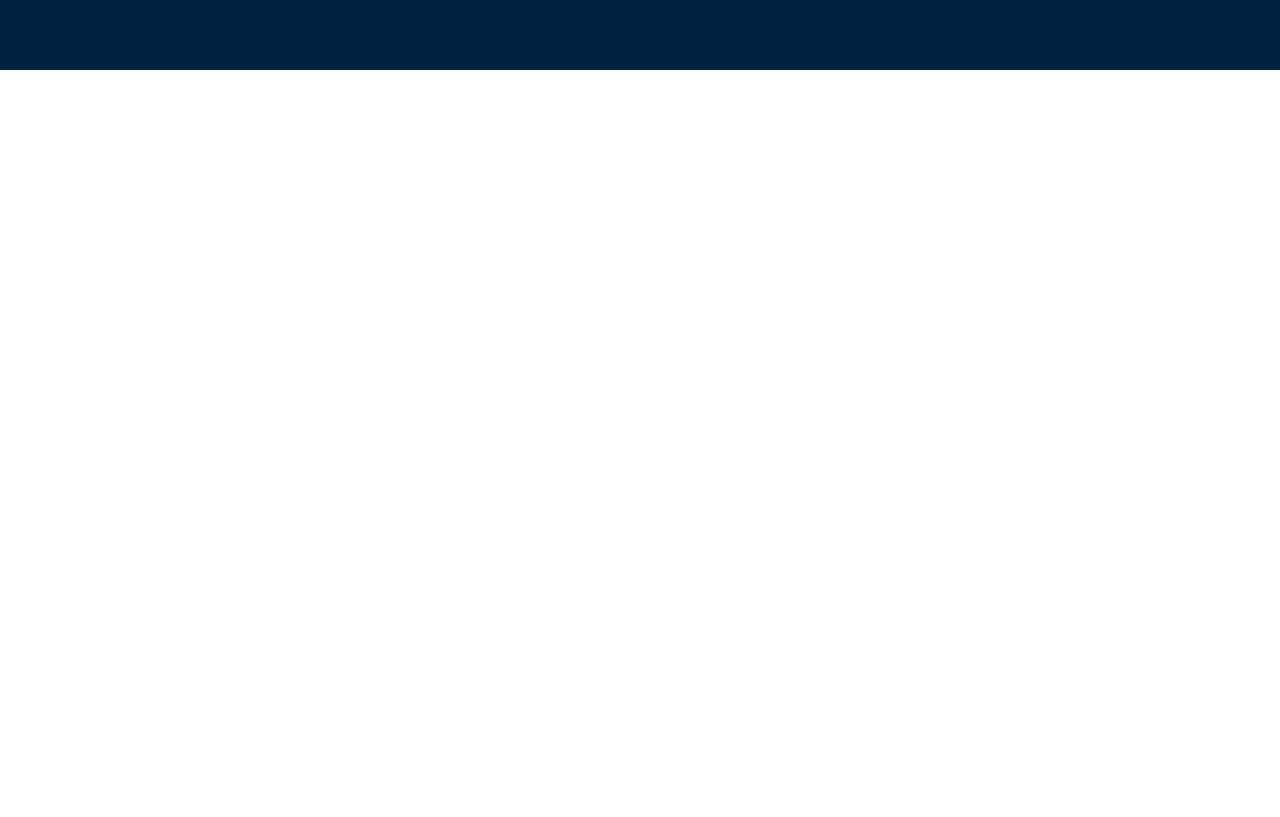
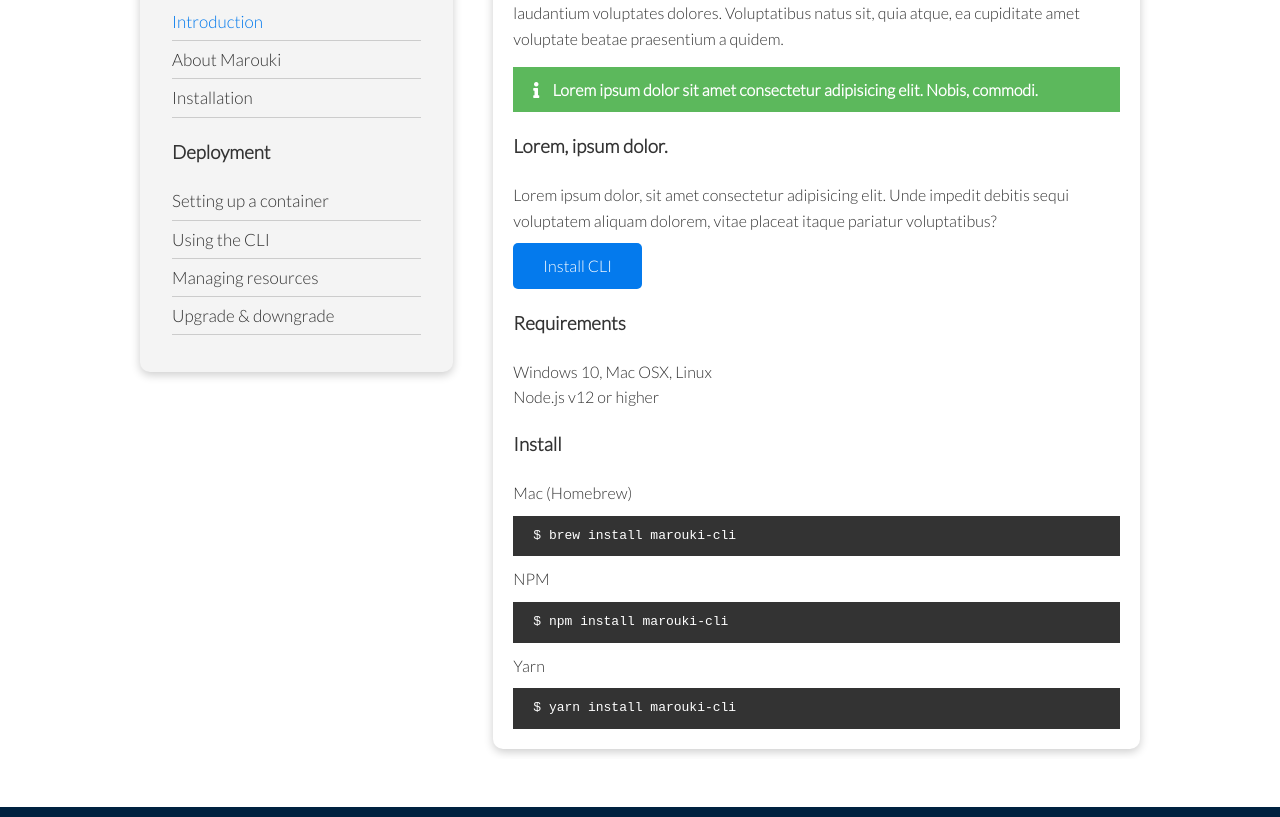
Before and after one commit to Salah-Dirchaoui/marouki-website, a plain HTML site: page docs.html in a window 1280 px wide. Shown: the part 486-1303 px from the top of the page. Before the commit the page ends 800 px from the top, so only its background shows below. Drawn offline with Linux system fonts and the light colour scheme.

Commit message:
Second part of docs page completed

```diff
--- a/css/style.css
+++ b/css/style.css
@@ -5,6 +5,8 @@
   --secondary-color:#1c3fa8;
   --dark-color:#002240;
   --light-color:#f4f4f4;
+  --success-color:#5cb85c;
+  --error-color:#d9534f;
 
 }
 * {
@@ -34,6 +36,11 @@
 }
 img{
   width:100%;
+}
+code,pre{
+  background-color: #333;
+  color: #fff;
+  padding:10px;
 }
 /* Navbar */
 .navbar{
@@ -174,7 +181,22 @@
   grid-column: 1 / span 2;
 }
 /* Docs */
-
+.docs-main h3{
+  margin:  20px 0;
+}
+.docs-main .grid{
+  grid-template-columns: 1fr 2fr;
+  align-items: flex-start;
+}
+.docs-main nav ul li{
+  font-size: 17px;
+  padding-bottom: 5px;
+  margin-bottom: 5px;
+  border-bottom: 1px solid #ccc;
+}
+.docs-main a:hover{
+  font-weight: bold;
+}
 /* Footer */
 .footer .social a{
   margin:0 10px;
--- a/css/utilities.css
+++ b/css/utilities.css
@@ -57,6 +57,19 @@
 .btn-dark a {
   color: #fff;
 }
+/* Text colors*/
+.text-primary{
+  color: var(--primary-color);
+}
+.text-secondary{
+  color: var(--secondary-color);
+}
+.text-dark{
+  color: var(--dark-color);
+}
+.text-light{
+  color: var(--light-color);
+}
 /* Text sizes */
 .lead{
   font-size: 20px;
@@ -75,6 +88,24 @@
 }
 .text-center{
   text-align: center;
+}
+/* Alert */
+.alert{
+  background-color: var(--light-color);
+  padding:10px 20px;
+  font-weight: bold;
+  margin: 15px 0;
+}
+.alert i{
+  margin-right: 10px;
+}
+.alert-success{
+  background-color: var(--success-color);
+  color: #fff;
+}
+.alert-error{
+  background-color: var(--error-color);
+  color: #fff;
 }
 .flex{
   display: flex;
--- a/docs.html
+++ b/docs.html
@@ -34,6 +34,58 @@
       <img src="images/docs.png" alt="">
     </div>
   </section>
+<!-- Docs Main -->
+ <section class="docs-main my-4">
+   <div class="container grid">
+     <div class="card bg-light p-3">
+       <h3 class="my-2">
+         Essentials
+       </h3>
+       <nav>
+         <ul>
+           <li><a href="#" class="text-primary">Introduction</a></li>
+           <li><a href="#">About Marouki</a></li>
+           <li><a href="#">Installation</a></li>
+         </ul>
+       </nav>
+       <h3 class="my-2">
+        Deployment
+      </h3>
+      <nav>
+        <ul>
+          <li><a href="#">Setting up a container</a></li>
+          <li><a href="#">Using the CLI</a></li>
+          <li><a href="#">Managing resources</a></li>
+          <li><a href="#">Upgrade & downgrade</a></li>
+        </ul>
+      </nav>
+     </div>
+     <div class="card">
+       <h2>Introduction</h2>
+       <p>Lorem ipsum dolor sit, amet consectetur adipisicing elit. Odio earum ipsam ex est omnis laudantium voluptates dolores. Voluptatibus natus sit, quia atque, ea cupiditate amet voluptate beatae praesentium a quidem.</p>
+       <div class="alert alert-success">
+         <i class="fas fa-info"></i> Lorem ipsum dolor sit amet consectetur adipisicing elit. Nobis, commodi.
+       </div>
+       <h3>Lorem, ipsum dolor.</h3>
+       <p>Lorem ipsum dolor, sit amet consectetur adipisicing elit. Unde impedit debitis sequi voluptatem aliquam dolorem, vitae placeat itaque pariatur voluptatibus?</p>
+       <a href="#" class="btn btn-primary">Install CLI</a>
+       <h3>Requirements</h3>
+       <ul>
+         <li>Windows 10, Mac OSX, Linux</li>
+         <li>Node.js v12 or higher</li>
+       </ul>
+       <h3>Install</h3>
+       <p>Mac (Homebrew)</p>
+       <pre><code>$ brew install marouki-cli</code></pre>
+       <p>NPM</p>
+       <pre><code>$ npm install marouki-cli</code></pre>
+       <p>Yarn</p>
+       <pre><code>$ yarn install marouki-cli</code></pre>
+     </div>
+   </div>
+ </section>
+
+
   <!-- Footer -->
   <footer class="footer bg-dark py-5">
     <div class="container grid grid-3">
```
